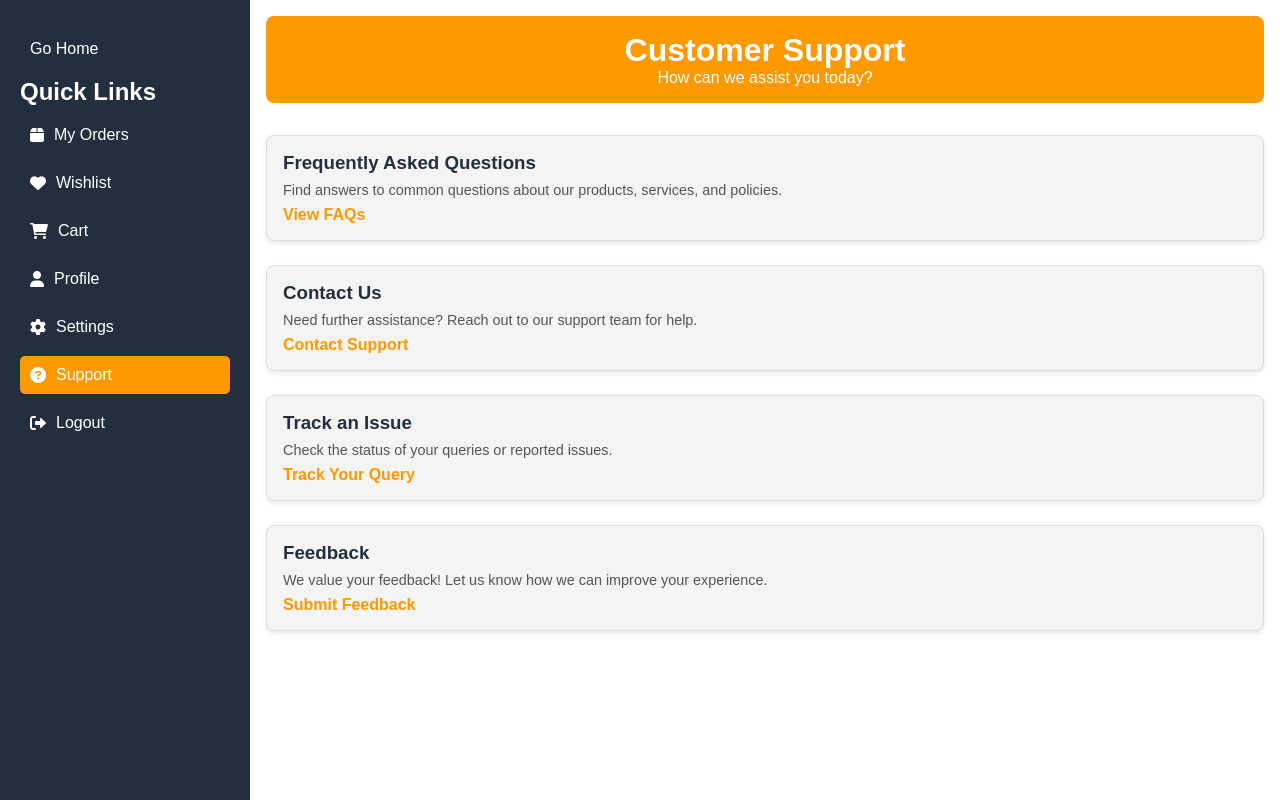
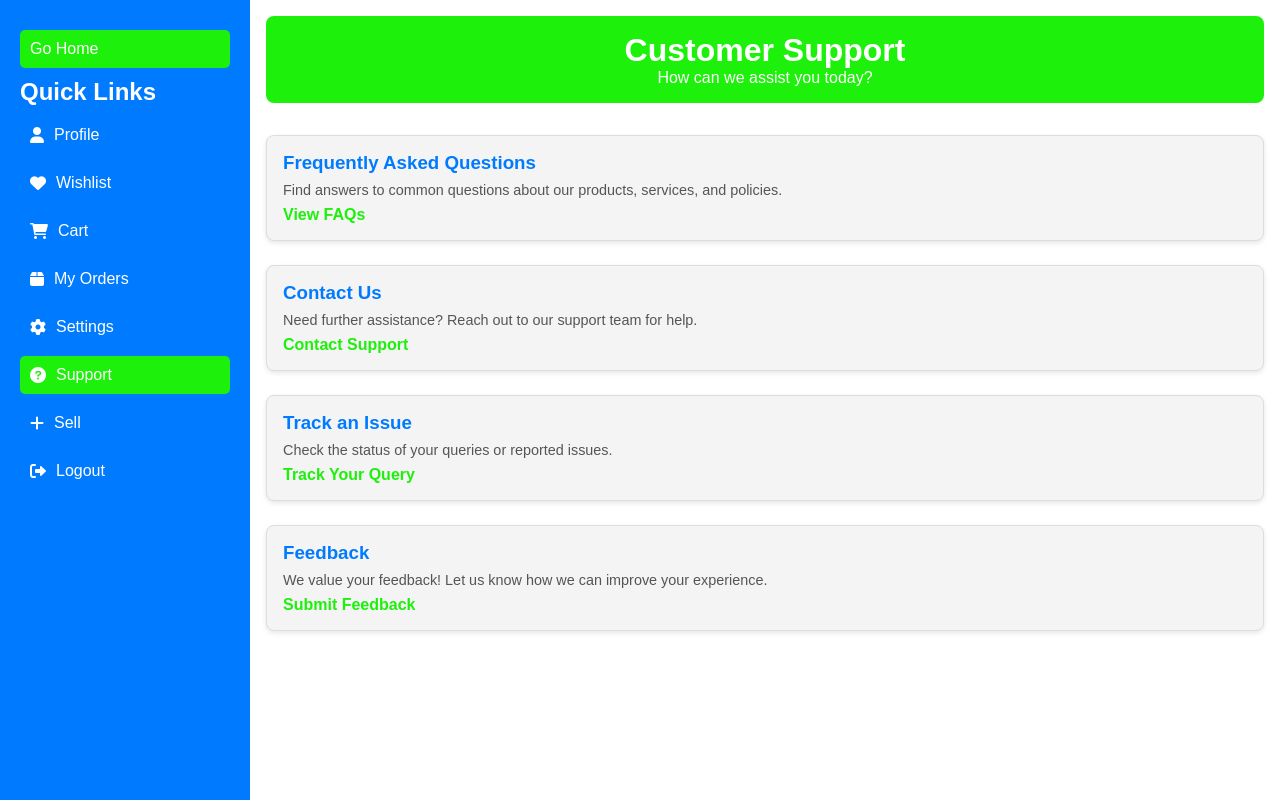
Before and after one commit to jeremiahthegr8/public, a plain HTML site: page pages/Suppourt/Suppourt.html in a window 1280 px wide. Drawn offline with Linux system fonts and the light colour scheme.

```diff
--- a/pages/OrderHistory/order.css
+++ b/pages/OrderHistory/order.css
@@ -157,3 +157,7 @@ h1 {
 .track-order-btn:hover {
   background-color: #0056b3;
 }
+.selected {
+  background-color: rgb(29, 240, 10);
+  color: white;
+}
--- a/pages/Suppourt/Suppourt.html
+++ b/pages/Suppourt/Suppourt.html
@@ -8,170 +8,31 @@
       href="https://cdnjs.cloudflare.com/ajax/libs/font-awesome/6.0.0-beta3/css/all.min.css"
       rel="stylesheet"
     />
-    <style>
-      * {
-        margin: 0;
-        padding: 0;
-        box-sizing: border-box;
-        font-family: Arial, sans-serif;
-      }
-
-      body {
-        background-color: #ffffff;
-        color: #232f3e;
-        display: flex;
-        flex-direction: row;
-        min-height: 100vh;
-      }
-
-      .container {
-        max-width: 1200px;
-        padding: 1rem;
-        flex: 3;
-      }
-
-      .support-header {
-        background-color: #ff9900;
-        color: #fff;
-        padding: 1rem;
-        border-radius: 8px;
-        text-align: center;
-        position: relative;
-      }
-
-      .support-header h1 {
-        font-size: 2rem;
-      }
-
-      .support-header p {
-        font-size: 1rem;
-      }
-
-      .support-header a {
-        position: absolute;
-        top: 1rem;
-        left: 1rem;
-        color: #fff;
-        text-decoration: none;
-        font-size: 1rem;
-        background-color: #232f3e;
-        padding: 0.5rem 1rem;
-        border-radius: 4px;
-        transition: background-color 0.3s ease;
-      }
-
-      .support-header a:hover {
-        background-color: #555;
-      }
-
-      .support-section {
-        margin-top: 2rem;
-        display: flex;
-        flex-direction: column;
-        gap: 1.5rem;
-      }
-
-      .support-card {
-        background-color: #f4f4f4;
-        border: 1px solid #ddd;
-        border-radius: 8px;
-        padding: 1rem;
-        box-shadow: 0 2px 5px rgba(0, 0, 0, 0.1);
-      }
-
-      .support-card h3 {
-        color: #232f3e;
-        margin-bottom: 0.5rem;
-      }
-
-      .support-card p {
-        color: #555;
-        font-size: 0.9rem;
-        margin: 0.5rem 0;
-      }
-
-      .support-card a {
-        color: #ff9900;
-        text-decoration: none;
-        font-weight: bold;
-        transition: color 0.3s ease;
-      }
-
-      .support-card a:hover {
-        color: #232f3e;
-      }
-
-      @media (max-width: 768px) {
-        .support-section {
-          flex-direction: column;
-        }
-      }
-
-      .side-tab {
-        width: 250px;
-        background-color: #232f3e;
-        color: white;
-        padding: 20px;
-      }
-
-      .side-tab h2 {
-        margin-top: 0;
-      }
-
-      .side-tab a {
-        color: white;
-        text-decoration: none;
-        display: flex;
-        align-items: center;
-        margin: 10px 0;
-        padding: 10px;
-        border-radius: 5px;
-        transition: background 0.3s;
-      }
-
-      .side-tab a i {
-        margin-right: 10px;
-      }
-
-      .side-tab a:hover {
-        background-color: #ff9900;
-      }
-      .go-home {
-        color: white;
-        text-align: center;
-        padding: 10px;
-        margin-bottom: 20px;
-        border-radius: 5px;
-        cursor: pointer;
-        text-decoration: none;
-        display: block;
-        transition: background 0.3s;
-      }
-
-      .go-home:hover {
-        background-color: #e68a00;
-      }
-      .selected {
-        background-color: #ff9900;
-      }
-    </style>
+    <link
+      href="https://fonts.googleapis.com/css2?family=Roboto:wght@400;500;700&display=swap"
+      rel="stylesheet"
+    />
+    <link rel="stylesheet" href="./Suppourt.css" />
   </head>
   <body>
     <div class="side-tab">
       <a href="../../../index.html" class="go-home">Go Home</a>
       <h2>Quick Links</h2>
-      <a href="../OrderHistory/Orderhistory.html"
-        ><i class="fa fa-box"></i>My Orders</a
-      >
+            <a href="../account/account.html"><i class="fa fa-user"></i>Profile</a>
+
+
       <a href="../wishlist/wishlist.html"
         ><i class="fa fa-heart"></i>Wishlist</a
       >
       <a href="../cart/mycart.html"><i class="fa fa-shopping-cart"></i>Cart</a>
-      <a href="../account/account.html"><i class="fa fa-user"></i>Profile</a>
+      <a href="../OrderHistory/Orderhistory.html"
+        ><i class="fa fa-box"></i>My Orders</a
+      >
       <a href=".."><i class="fa fa-cog"></i>Settings</a>
       <a class="selected" href="../Suppourt/Suppourt.html"
         ><i class="fa fa-question-circle"></i>Support</a
       >
+      <a href="../sell/sell.html"><i class="fa fa-plus"></i>Sell</a>
       <a href="#"><i class="fa fa-sign-out-alt"></i>Logout</a>
     </div>
 
--- /dev/null
+++ b/pages/Suppourt/suppourt.css
@@ -0,0 +1,146 @@
+      * {
+        margin: 0;
+        padding: 0;
+        box-sizing: border-box;
+        font-family: Arial, sans-serif;
+      }
+
+      body {
+        background-color: #ffffff;
+        color: #007bff;
+        display: flex;
+        flex-direction: row;
+        min-height: 100vh;
+      }
+
+      .container {
+        max-width: 1200px;
+        padding: 1rem;
+        flex: 3;
+      }
+
+      .support-header {
+        background-color: rgb(29, 240, 10);
+        color: #fff;
+        padding: 1rem;
+        border-radius: 8px;
+        text-align: center;
+        position: relative;
+      }
+
+      .support-header h1 {
+        font-size: 2rem;
+      }
+
+      .support-header p {
+        font-size: 1rem;
+      }
+
+      .support-header a {
+        position: absolute;
+        top: 1rem;
+        left: 1rem;
+        color: #fff;
+        text-decoration: none;
+        font-size: 1rem;
+        background-color: #007bff;
+        padding: 0.5rem 1rem;
+        border-radius: 4px;
+        transition: background-color 0.3s ease;
+      }
+
+      .support-header a:hover {
+        background-color: #555;
+      }
+
+      .support-section {
+        margin-top: 2rem;
+        display: flex;
+        flex-direction: column;
+        gap: 1.5rem;
+      }
+
+      .support-card {
+        background-color: #f4f4f4;
+        border: 1px solid #ddd;
+        border-radius: 8px;
+        padding: 1rem;
+        box-shadow: 0 2px 5px rgba(0, 0, 0, 0.1);
+      }
+
+      .support-card h3 {
+        color: #007bff;
+        margin-bottom: 0.5rem;
+      }
+
+      .support-card p {
+        color: #555;
+        font-size: 0.9rem;
+        margin: 0.5rem 0;
+      }
+
+      .support-card a {
+        color: rgb(29, 240, 10);
+        text-decoration: none;
+        font-weight: bold;
+        transition: color 0.3s ease;
+      }
+
+      .support-card a:hover {
+        color: #007bff;
+      }
+
+      @media (max-width: 768px) {
+        .support-section {
+          flex-direction: column;
+        }
+      }
+
+      .side-tab {
+        width: 250px;
+        background-color: #007bff;
+        color: white;
+        padding: 20px;
+      }
+
+      .side-tab h2 {
+        margin-top: 0;
+      }
+
+      .side-tab a {
+        color: white;
+        text-decoration: none;
+        display: flex;
+        align-items: center;
+        margin: 10px 0;
+        padding: 10px;
+        border-radius: 5px;
+        transition: background 0.3s;
+      }
+
+      .side-tab a i {
+        margin-right: 10px;
+      }
+
+      .side-tab a:hover {
+        background-color: rgb(29, 240, 10);
+      }
+      .go-home {
+        color: white;
+        text-align: center;
+        padding: 10px;
+        margin-bottom: 20px;
+        border-radius: 5px;
+        cursor: pointer;
+        text-decoration: none;
+        display: block;
+        transition: background 0.3s;
+        background-color: rgb(29, 240, 10);
+      }
+
+      .go-home:hover {
+        background-color: rgb(29, 240, 10);
+      }
+      .selected {
+        background-color: rgb(29, 240, 10);
+      }
--- a/pages/cart/cart.css
+++ b/pages/cart/cart.css
@@ -73,7 +73,7 @@ body {
 }
 
 .cart-header {
-  background-color: #ff9900;
+  background-color: rgb(29, 240, 10);
   color: #fff;
   padding: 1rem;
   border-radius: 8px;
@@ -115,7 +115,7 @@ body {
 }
 
 .cart-item-actions button {
-  background-color: #ff9900;
+  background-color: rgb(29, 240, 10);
   color: white;
   border: none;
   padding: 5px 10px;
@@ -134,7 +134,7 @@ body {
 }
 
 .checkout button {
-  background-color: #ff9900;
+  background-color: rgb(29, 240, 10);
   color: white;
   border: none;
   padding: 10px 20px;
@@ -146,6 +146,8 @@ body {
 .checkout button:hover {
   background-color: #e68a00;
 }
+
 .selected {
-  background-color: #ff9900;
+  background-color: rgb(29, 240, 10);
+  color: white;
 }
--- /dev/null
+++ b/pages/sell/sell.css
@@ -0,0 +1,105 @@
+      body {
+        font-family: Arial, sans-serif;
+        margin: 0;
+        padding: 0;
+        background-color: #f5f5f5;
+      }
+      .container {
+        display: flex;
+        min-height: 100vh;
+      }
+      .side-tab {
+        width: 250px;
+        background-color: #007bff;
+        color: white;
+        padding: 20px;
+      }
+
+      .side-tab h2 {
+        margin-top: 0;
+      }
+
+      .side-tab a {
+        color: white;
+        text-decoration: none;
+        display: flex;
+        align-items: center;
+        margin: 10px 0;
+        padding: 10px;
+        border-radius: 5px;
+        transition: background 0.3s;
+      }
+      .side-tab a i {
+        margin-right: 10px;
+      }
+
+      .side-tab a:hover {
+        background-color: rgb(29, 240, 10);
+      }
+      .go-home {
+        color: white;
+        text-align: center;
+        padding: 10px;
+        margin-bottom: 20px;
+        border-radius: 5px;
+        cursor: pointer;
+        text-decoration: none;
+        display: block;
+        transition: background 0.3s;
+      }
+
+      .go-home:hover {
+        background-color: #e68a00;
+      }
+
+      .content {
+        flex: 1;
+        padding: 20px;
+      }
+      .sell-header {
+        background-color: rgb(29, 240, 10);
+        color: #fff;
+        padding: 1rem;
+        border-radius: 8px;
+        text-align: center;
+        margin-bottom: 3%;
+      }
+      .sell-form {
+        background: white;
+        padding: 20px;
+        border-radius: 8px;
+        box-shadow: 0 2px 5px rgba(0, 0, 0, 0.1);
+        max-width: 500px;
+        margin: 0 auto;
+      }
+      .sell-form label {
+        font-weight: bold;
+        display: block;
+        margin-top: 10px;
+      }
+      .sell-form input,
+      .sell-form textarea,
+      .sell-form select {
+        width: 100%;
+        padding: 10px;
+        margin-top: 5px;
+        border: 1px solid #ccc;
+        border-radius: 5px;
+      }
+      .sell-form button {
+        background-color: rgb(29, 240, 10);
+        color: white;
+        border: none;
+        padding: 10px 20px;
+        border-radius: 5px;
+        cursor: pointer;
+        transition: background 0.3s;
+        margin-top: 15px;
+        width: 100%;
+      }
+      .sell-form button:hover {
+        background-color: #e68a00;
+      }
+      .selected {
+        background-color: rgb(29, 240, 10);
+      }
--- a/pages/wishlist/wishlist.css
+++ b/pages/wishlist/wishlist.css
@@ -24,7 +24,7 @@ body {
 
 /* Wishlist Header */
 .wishlist-header {
-  background-color: #ff9900;
+  background-color: rgb(29, 240, 10);
   color: #fff;
   padding: 1.5rem;
   border-radius: 8px;
@@ -167,7 +167,7 @@ body {
   cursor: pointer;
 }
 .wishd {
-  background-color: #ff9900;
+  background-color: rgb(29, 240, 10);
   color: white;
   text-align: center;
   padding: 10px;
```
Also changed, not shown: main.js (+0 -7 lines), pages/OrderHistory/Orderhistory.html (+6 -3 lines), pages/account/account.html (+11 -5 lines), pages/cart/cart.js (+8 -0 lines), pages/cart/mycart.html (+8 -6 lines), pages/sell/sell.html (+14 -113 lines), pages/wishlist/wishlist.html (+7 -7 lines), pages/Suppourt/support.js (added).
